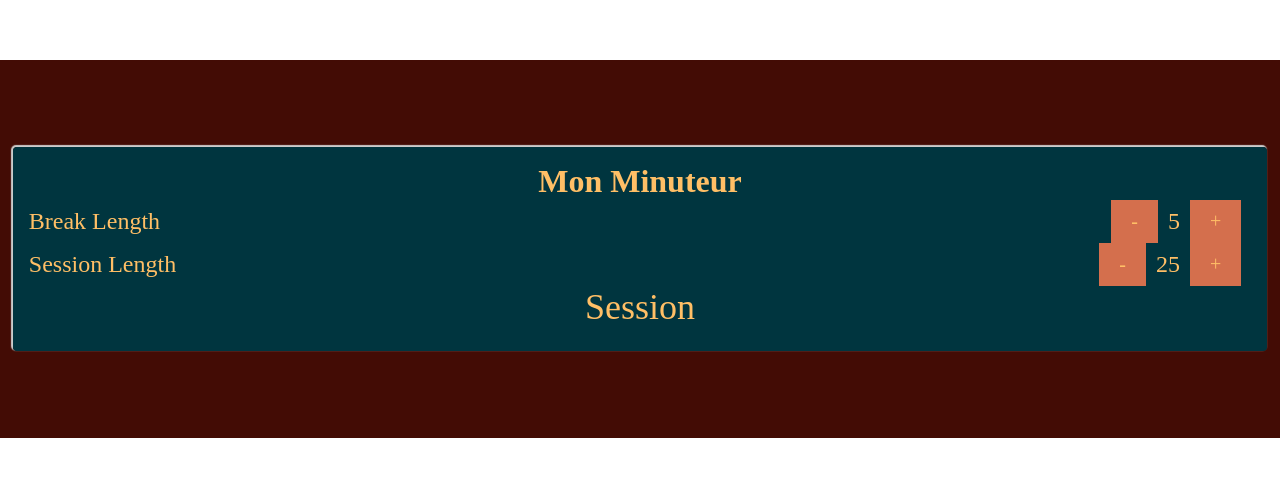
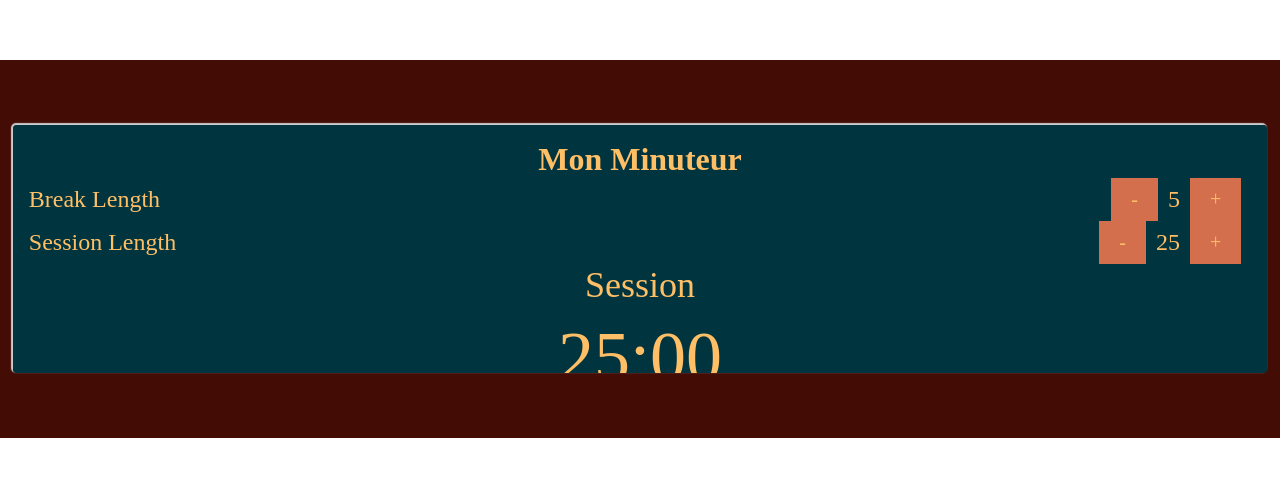
Before and after one commit to unamiatoii/FCC-Clock-App, a plain HTML site: page index.html in a window 1280 px wide. Shown: the part 151-638 px from the top of the page. Drawn offline with Linux system fonts and the light colour scheme.

Commit message:
Somes changes on respnsivity

```diff
--- a/style.css
+++ b/style.css
@@ -32,7 +32,7 @@ body {
 }
 
 .container {
-  height: 58%;
+  height: 70%;
   display: flex;
   flex-direction: column;
   align-content: space-between;
```
